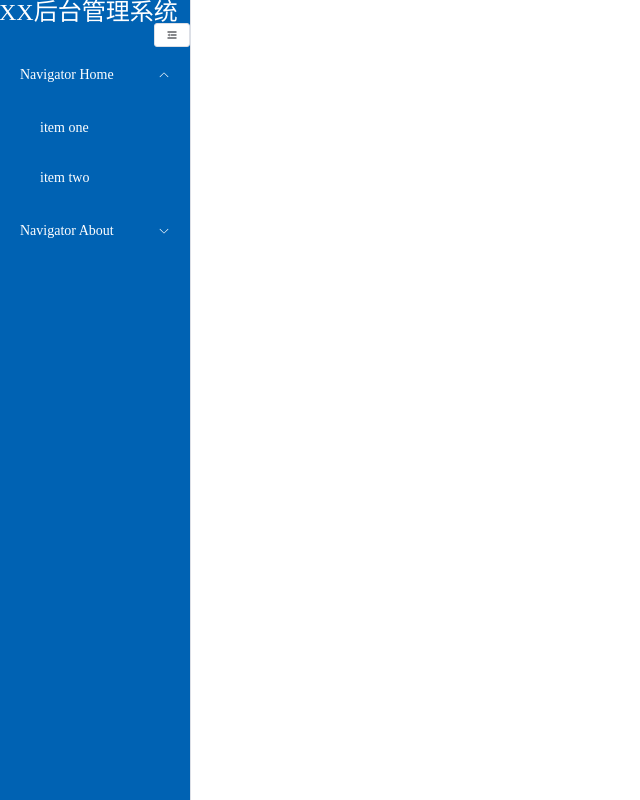
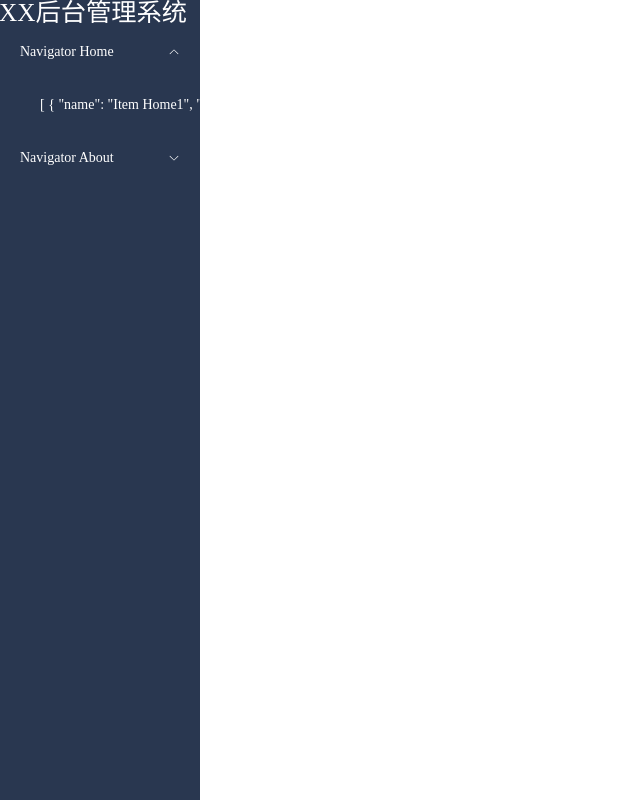
Before and after one commit to pine-chen/frontend-template, a Vue app: page / in a window 1280 px wide. Both pictures are taken after a click on the element "Navigator Home". Shown: the whole page, without its empty margins (0-640 px from the left). Built offline with nearby package versions, Linux system fonts and the light colour scheme.

Commit message:
feat: change some menu setting

```diff
--- a/src/router/index.ts
+++ b/src/router/index.ts
@@ -4,7 +4,14 @@ const routes: Array<RouteRecordRaw> = [
   {
     path: '/',
     name: 'Layout',
-    component: () => import('@/shared/layout/index.vue')
+    component: () => import('@/shared/layout/index.vue'),
+    children: [
+      {
+        path: 'home',
+        name: 'Home',
+        component: () => import('@/feature/home/home-template.vue')
+      }
+    ]
   }
 ];
 
--- a/src/shared/components.d.ts
+++ b/src/shared/components.d.ts
@@ -9,10 +9,10 @@ declare module '@vue/runtime-core' {
     ElAside: typeof import('element-plus/es')['ElAside']
     ElButton: typeof import('element-plus/es')['ElButton']
     ElContainer: typeof import('element-plus/es')['ElContainer']
-    ElIcon: typeof import('element-plus/es')['ElIcon']
     ElMain: typeof import('element-plus/es')['ElMain']
     ElMenu: typeof import('element-plus/es')['ElMenu']
     ElMenuItem: typeof import('element-plus/es')['ElMenuItem']
+    ElSlider: typeof import('element-plus/es')['ElSlider']
     ElSubMenu: typeof import('element-plus/es')['ElSubMenu']
     Layout: typeof import('./layout/index.vue')['default']
     RouterLink: typeof import('vue-router')['RouterLink']
--- a/src/shared/layout/index.vue
+++ b/src/shared/layout/index.vue
@@ -1,8 +1,9 @@
 <template>
   <el-container>
+    <el-aside width="200px">
       <el-menu
           default-active="2"
-        background-color="#0062B3"
+          background-color="#293750"
           text-color="#fff"
           active-text-color="#FD8701"
           :collapse="isCollapse"
@@ -12,26 +13,26 @@
         <div class="system-name">
           <img src="@/assets/svgs/system_logo.svg" alt="">
         </div>
-      <div class="collapse-btn">
-        <el-button size="small" :icon="isCollapse ? Expand : Fold" @click="changeCollapse" />
-      </div>
+        <!--      <div class="collapse-btn">-->
+        <!--        <el-button size="small" :icon="isCollapse ? Expand : Fold" @click="changeCollapse" />-->
+        <!--      </div>-->
         <el-sub-menu v-for="(item, key) in menuData" :key="key" :index="item.value">
           <template #title>
+<!--            <img :src="item.icon" alt="" style="width: 25px; margin-right: 8px">-->
             <span>{{ item.name }}</span>
           </template>
-        <el-menu-item index="1-1">item one</el-menu-item>
-        <el-menu-item index="1-2">item two</el-menu-item>
+          <el-menu-item :index="item.value">{{ item.children }}</el-menu-item>
         </el-sub-menu>
       </el-menu>
-    <el-main></el-main>
+    </el-aside>
+    <el-main>
+      <router-view></router-view>
+    </el-main>
   </el-container>
 </template>
 
 <script setup lang="ts">
 import { ref } from 'vue';
-import {
-  Expand, Fold
-} from '@element-plus/icons-vue';
 
 const isCollapse = ref(false);
 
@@ -39,12 +40,28 @@ const menuData = ref([
   {
     name: 'Navigator Home',
     value: 'home',
-    icon: 'location'
+    icon: '@/assets/svgs/icon_home.svg',
+    children: [
+      {
+        name: 'Item Home1',
+        value: 'home1'
+      },
+      {
+        name: 'Item Home2',
+        value: 'home2'
+      }
+    ]
   },
   {
     name: 'Navigator About',
     value: 'about',
-    icon: 'icon-menu'
+    icon: '@/assets/svgs/icon_about.svg',
+    children: [
+      {
+        name: 'Item About',
+        value: 'about'
+      }
+    ]
   }
 ]);
 
@@ -61,8 +78,11 @@ const handleClose = (key: string, keyPath: string[]) => {
 </script>
 
 <style lang="scss" scoped>
+.el-aside{
+  background: $gray-darkest;
   .el-menu{
-  background: $blue-dark;
+    border-right: $gray-darkest;
+  }
   .system-name{
     @extend .flexCenter;
     img{
```
Also changed, not shown: src/assets/svgs/icon_about.svg (added), src/assets/svgs/icon_home.svg (added). Lines whose indentation alone changed are shown as unchanged.
